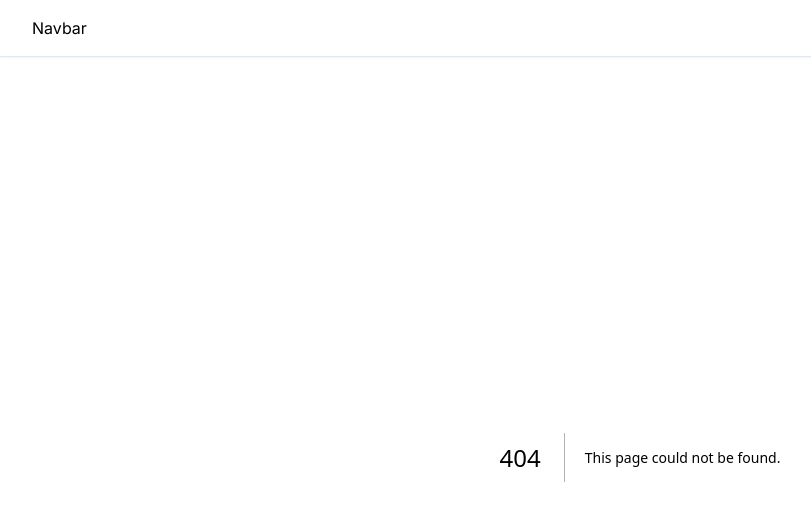
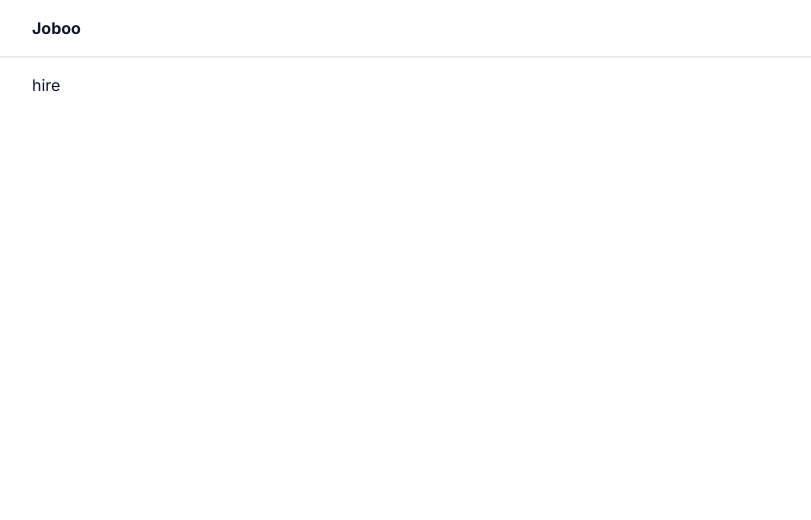
Before and after one commit to elisvcodes/joboo, a Next.js app in the folder client/: page /hire in a window 1280 px wide. Before the commit this address had no page. Shown: the top 520 px of the page, without its empty margins (0-811 px from the left). Built offline with nearby package versions, Linux system fonts and the light colour scheme.

Commit message:
updated container and dtsarted hiring page

```diff
--- a/client/src/components/JobCard/BasicJobCard.tsx
+++ b/client/src/components/JobCard/BasicJobCard.tsx
@@ -5,13 +5,21 @@ import {
   CardHeader,
   CardTitle,
 } from "@/components/ui/card";
+import {
+  Sheet,
+  SheetContent,
+  SheetDescription,
+  SheetHeader,
+  SheetTitle,
+  SheetTrigger,
+} from "@/components/ui/sheet";
+import { Avatar, AvatarFallback, AvatarImage } from "@/components/ui/avatar";
+import { Button } from "../ui/button";
 
-import { Avatar, AvatarFallback, AvatarImage } from "@/components/ui/avatar";
-
-export default function BasicJobCard() {
-  return (
-    <div className="container">
-      <Card>
+const RenderBasicJobCard = React.forwardRef<HTMLDivElement, any>(
+  (props, ref) => {
+    return (
+      <Card {...props} ref={ref}>
         <CardHeader className="flex-row items-center gap-3">
           <Avatar className="rounded-md">
             <AvatarImage src="https://github.com/shadcn.png" />
@@ -24,6 +32,40 @@ export default function BasicJobCard() {
           </div>
         </CardHeader>
       </Card>
-    </div>
+    );
+  }
+);
+
+export default function BasicJobCard() {
+  return (
+    <React.Fragment>
+      <Sheet>
+        <SheetTrigger asChild>
+          <RenderBasicJobCard />
+        </SheetTrigger>
+        <SheetContent size={"full"}>
+          <SheetHeader className="mb-6">
+            <div className="flex flex-row gap-3 items-center text-left my-4">
+              <Avatar className="rounded-md mt-1">
+                <AvatarImage src="https://github.com/shadcn.png" />
+                <AvatarFallback>CN</AvatarFallback>
+              </Avatar>
+              <div>
+                <SheetTitle className="text-lg font-semibold leading-none tracking-tight">
+                  Are you sure absolutely sure?
+                </SheetTitle>
+                <SheetDescription className="!mt-0 !space-y-1.5">
+                  Apple
+                </SheetDescription>
+              </div>
+            </div>
+            <Button>Apply</Button>
+          </SheetHeader>
+          <div>
+            <h3 className="font-semibold text-lg">About this job</h3>
+          </div>
+        </SheetContent>
+      </Sheet>
+    </React.Fragment>
   );
 }
--- a/client/src/components/Layout/Layout.tsx
+++ b/client/src/components/Layout/Layout.tsx
@@ -1,16 +1,15 @@
 import React from "react";
 import Navbar from "./Navbar/Navbar";
-import { Inter } from "next/font/google";
 
-const inter = Inter({
-  subsets: ["latin"],
-  variable: "--font-inter",
-});
 export default function Layout({ children }: { children: React.ReactNode }) {
   return (
-    <div className={`min-h-screen bg-background ${inter.variable} font-sans`}>
-      <Navbar />
-      <main>{children}</main>
-    </div>
+    <>
+      <div className={`min-h-screen bg-background`}>
+        <Navbar />
+        <main>
+          <div className="container">{children}</div>
+        </main>
+      </div>
+    </>
   );
 }
--- a/client/src/components/Layout/Navbar/Navbar.tsx
+++ b/client/src/components/Layout/Navbar/Navbar.tsx
@@ -3,7 +3,7 @@ import React from "react";
 export default function Navbar() {
   return (
     <header className="supports-backdrop-blur:bg-background/60 sticky top-0 z-40 w-full border-b bg-background/95 shadow-sm backdrop-blur">
-      <div className="container flex h-14 items-center">Navbar</div>
+      <div className="container flex h-14 items-center font-bold">Joboo</div>
     </header>
   );
 }
--- a/client/src/pages/_app.tsx
+++ b/client/src/pages/_app.tsx
@@ -1,11 +1,26 @@
 import type { AppProps } from "next/app";
 import Layout from "@/components/Layout/Layout";
 import "@/styles/globals.css";
+import { Inter } from "next/font/google";
 
+const inter = Inter({
+  subsets: ["latin"],
+  variable: "--font-inter",
+});
 export default function App({ Component, pageProps }: AppProps) {
   return (
-    <Layout>
-      <Component {...pageProps} />
-    </Layout>
+    <>
+      <style jsx global>
+        {`
+          :root {
+            --font-inter: ${inter.style.fontFamily};
+          }
+        `}
+      </style>
+
+      <Layout>
+        <Component {...pageProps} />
+      </Layout>
+    </>
   );
 }
--- /dev/null
+++ b/client/src/pages/hire.tsx
@@ -0,0 +1,5 @@
+import React from "react";
+
+export default function hire() {
+  return <div className="py-4">hire</div>;
+}
```
